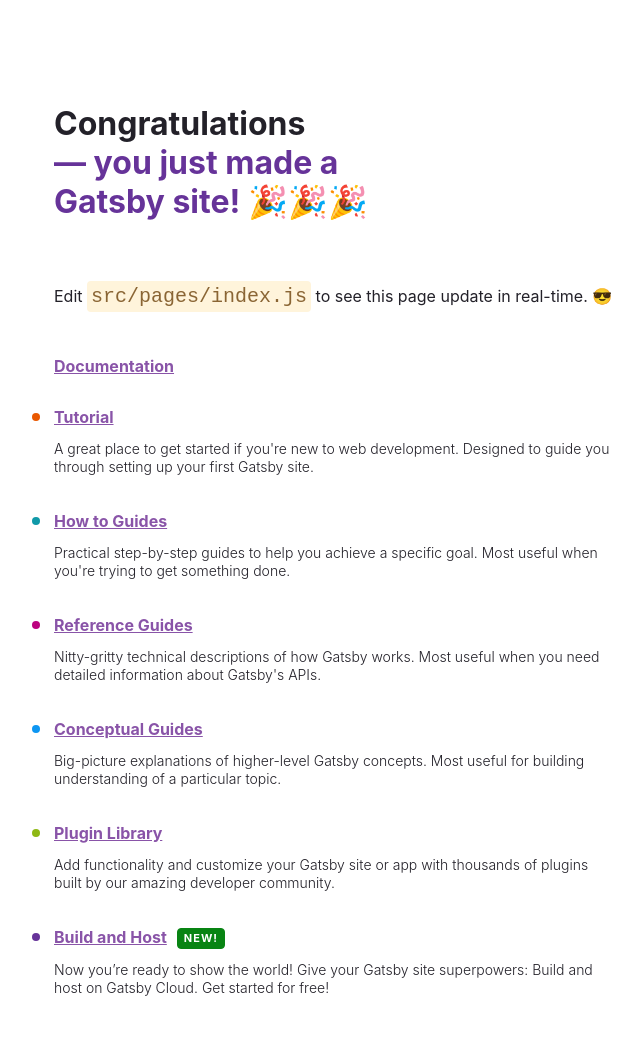
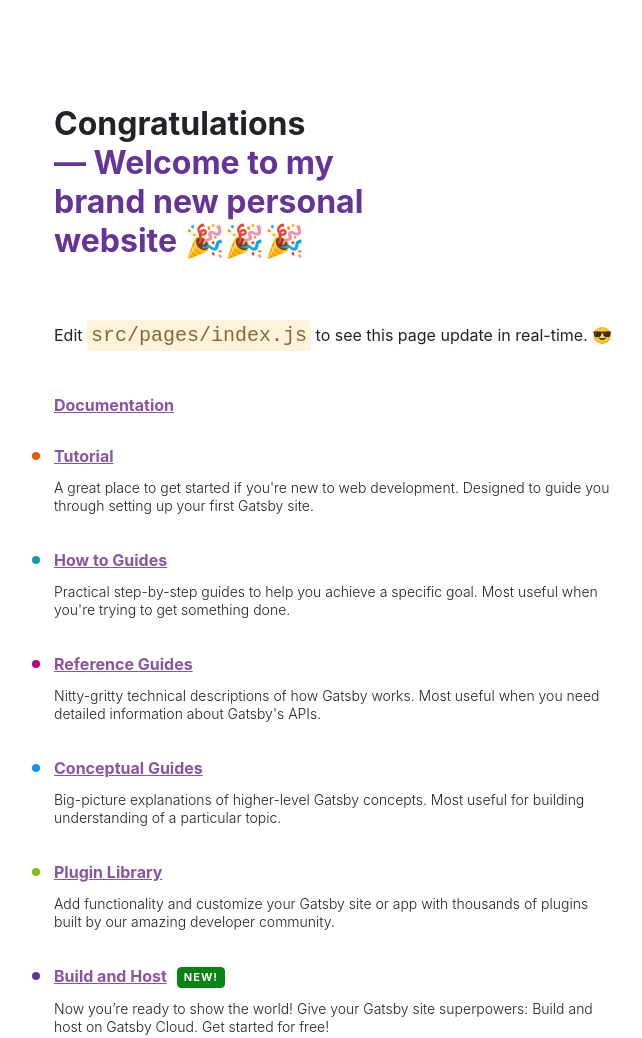
Before and after one commit to odis43/updatedwebsite, a Gatsby site: page / in a window 1280 px wide. Shown: the top 1038 px of the page, without its empty margins (50-692 px from the left). Built offline with nearby package versions, Linux system fonts and the light colour scheme; Gatsby itself is replaced by a stand-in of ours.

Commit message:
testcommit

```diff
--- a/src/pages/index.js
+++ b/src/pages/index.js
@@ -129,7 +129,7 @@
       <h1 style={headingStyles}>
         Congratulations
         <br />
-        <span style={headingAccentStyles}>— you just made a Gatsby site! 🎉🎉🎉</span>
+        <span style={headingAccentStyles}>— Welcome to my brand new personal website 🎉🎉🎉</span>
       </h1>
       <p style={paragraphStyles}>
         Edit <code style={codeStyles}>src/pages/index.js</code> to see this page
```
